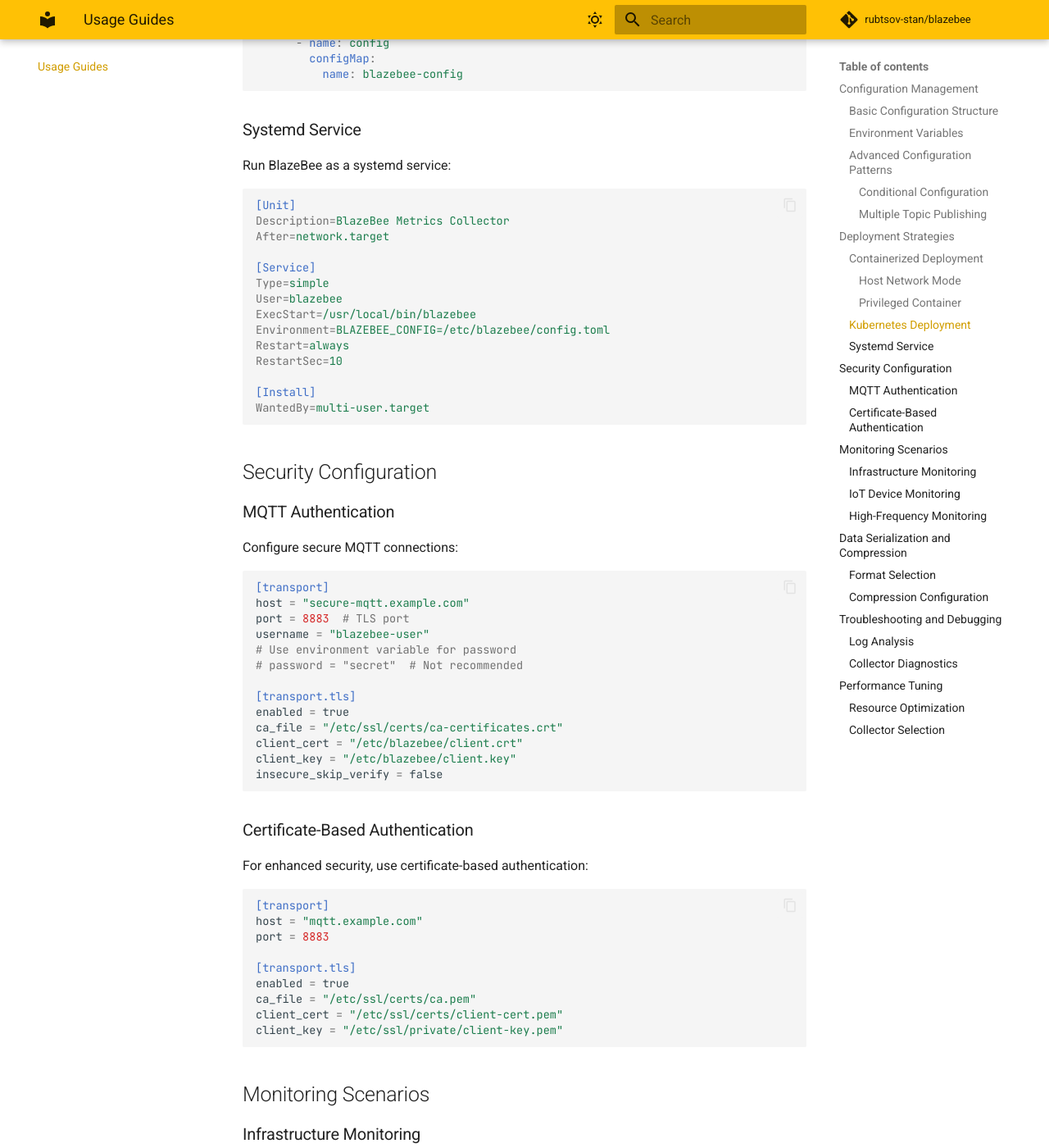
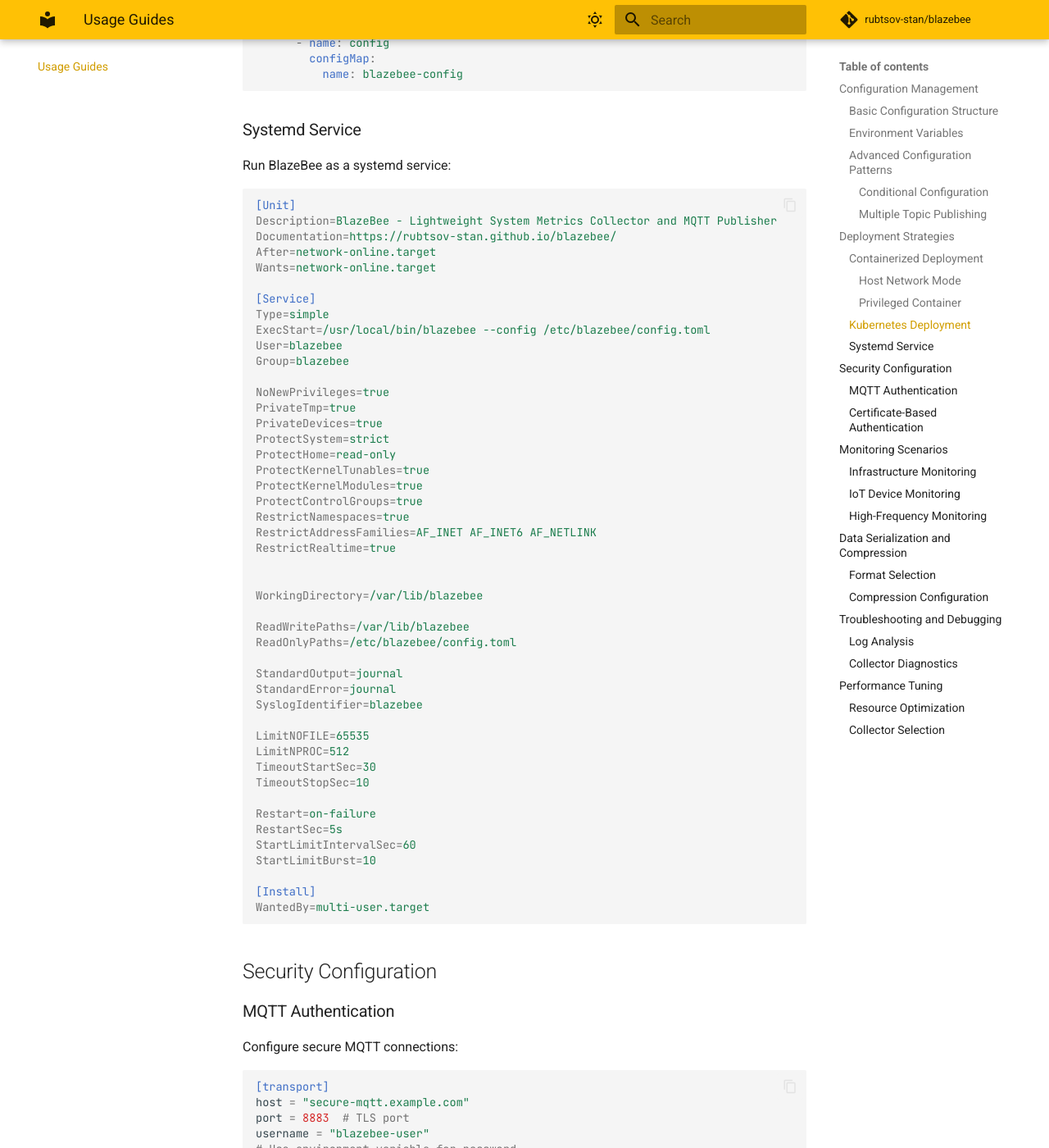
Before and after one commit to rubtsov-stan/blazebee, an MkDocs documentation site: the page built from docs/guides.md, in a window 1280 px wide and 1400 px high, scrolled down 2917 px. Shown: the whole window at 82% size. Built offline with MkDocs 1.6.1 and Material for MkDocs 9.7.7, drawn with Linux system fonts in a browser that asks for light colours; comment, search, counter and statistics services are not loaded; some of the changed text lies outside the part shown.

Commit message:
Added systemd unit config, update docs

````diff
--- a/docs/guides.md
+++ b/docs/guides.md
@@ -145,16 +145,48 @@
 
 ```ini
 [Unit]
-Description=BlazeBee Metrics Collector
-After=network.target
+Description=BlazeBee - Lightweight System Metrics Collector and MQTT Publisher
+Documentation=https://rubtsov-stan.github.io/blazebee/
+After=network-online.target
+Wants=network-online.target
 
 [Service]
 Type=simple
+ExecStart=/usr/local/bin/blazebee --config /etc/blazebee/config.toml
 User=blazebee
-ExecStart=/usr/local/bin/blazebee
-Environment=BLAZEBEE_CONFIG=/etc/blazebee/config.toml
-Restart=always
-RestartSec=10
+Group=blazebee
+
+NoNewPrivileges=true
+PrivateTmp=true
+PrivateDevices=true
+ProtectSystem=strict
+ProtectHome=read-only
+ProtectKernelTunables=true
+ProtectKernelModules=true
+ProtectControlGroups=true
+RestrictNamespaces=true
+RestrictAddressFamilies=AF_INET AF_INET6 AF_NETLINK
+RestrictRealtime=true
+
+
+WorkingDirectory=/var/lib/blazebee
+
+ReadWritePaths=/var/lib/blazebee
+ReadOnlyPaths=/etc/blazebee/config.toml
+
+StandardOutput=journal
+StandardError=journal
+SyslogIdentifier=blazebee
+
+LimitNOFILE=65535
+LimitNPROC=512
+TimeoutStartSec=30
+TimeoutStopSec=10
+
+Restart=on-failure
+RestartSec=5s
+StartLimitIntervalSec=60
+StartLimitBurst=10
 
 [Install]
 WantedBy=multi-user.target
--- a/mkdocs.yml
+++ b/mkdocs.yml
@@ -1,7 +1,7 @@
 site_name: BlazeBee Documentation
 site_description: Lightweight system metrics collector and MQTT publisher
 site_author: BlazeBee Team
-copyright: Copyright &copy; 2024 BlazeBee Team
+copyright: Copyright &copy; 2026 BlazeBee Team
 
 repo_name: rubtsov-stan/blazebee
 repo_url: https://github.com/rubtsov-stan/blazebee
````
Also changed, not shown: 1 other file.
